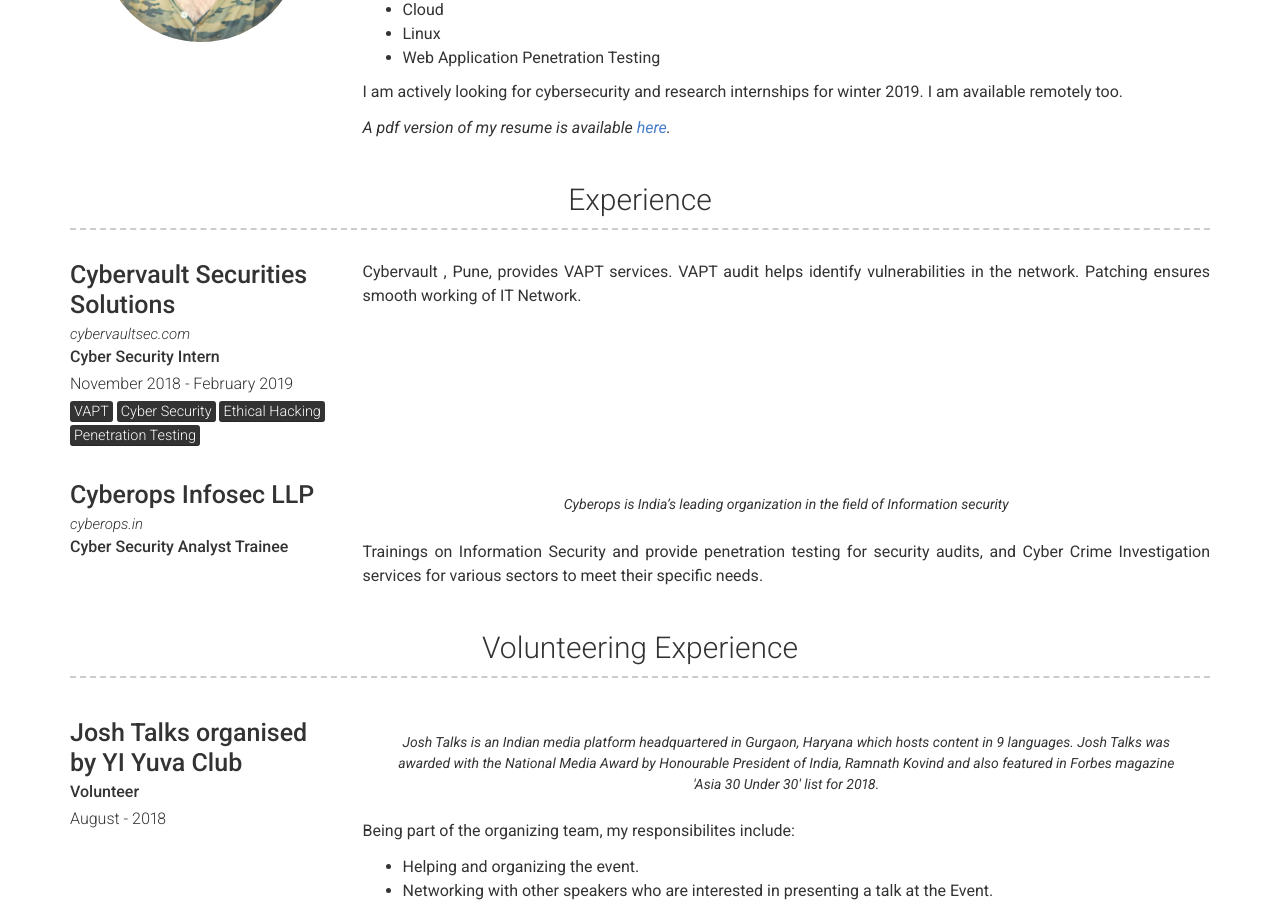
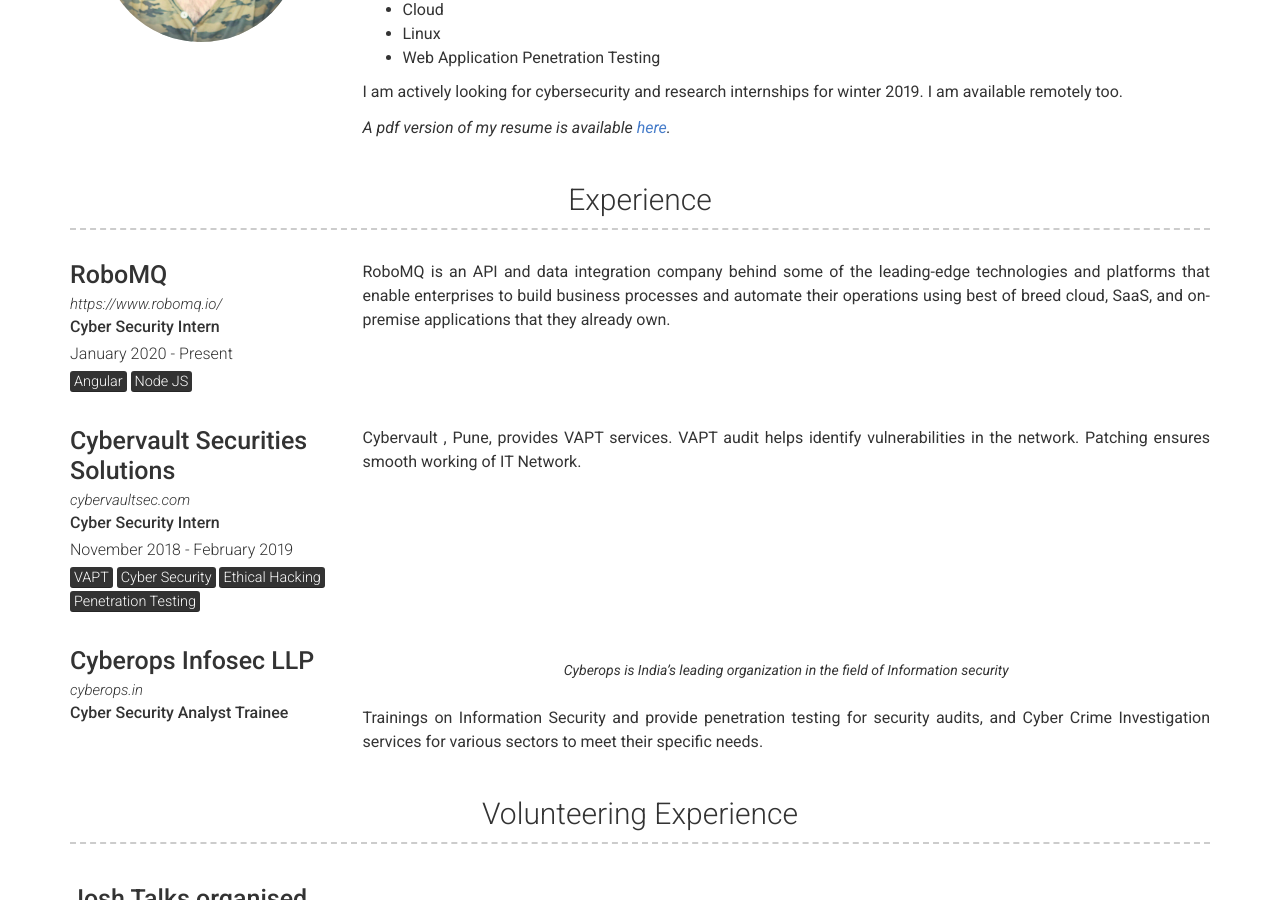
Before and after one commit to mohitkhemchandani/mohitkhemchandani.github.io, a Jekyll site: the page built from index.md, in a window 1280 px wide and 900 px high, scrolled down 460 px. Built offline with Jekyll 4.4.1, drawn with Linux system fonts in a browser that asks for light colours.

Commit message:
Update experience.yml

```diff
--- a/_data/experience.yml
+++ b/_data/experience.yml
@@ -1,4 +1,14 @@
 # Experience template
+
+- layout: left
+  company: RoboMQ
+  link: https://www.robomq.io/
+  job_title: Cyber Security Intern
+  dates: January 2020 - Present
+  description: | # this will include new lines to allow paragraphs
+    RoboMQ is an API and data integration company behind some of the leading-edge technologies and platforms that enable enterprises to build business processes and automate their operations using best of breed cloud, SaaS, and on-premise applications that they already own.
+  tags: <mark>Angular</mark>
+        <mark>Node JS</mark>
 
 - layout: left
   company: Cybervault Securities Solutions
```
